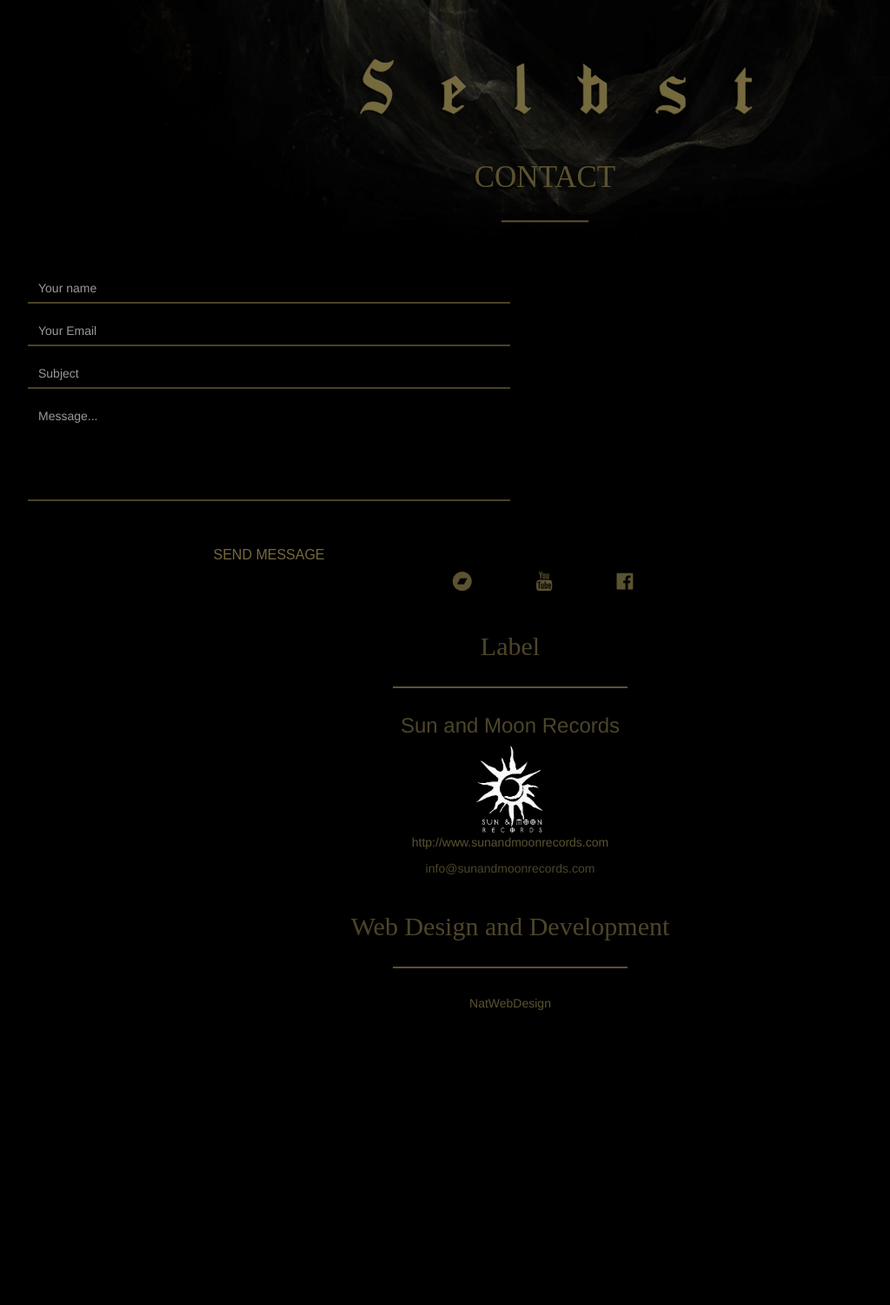
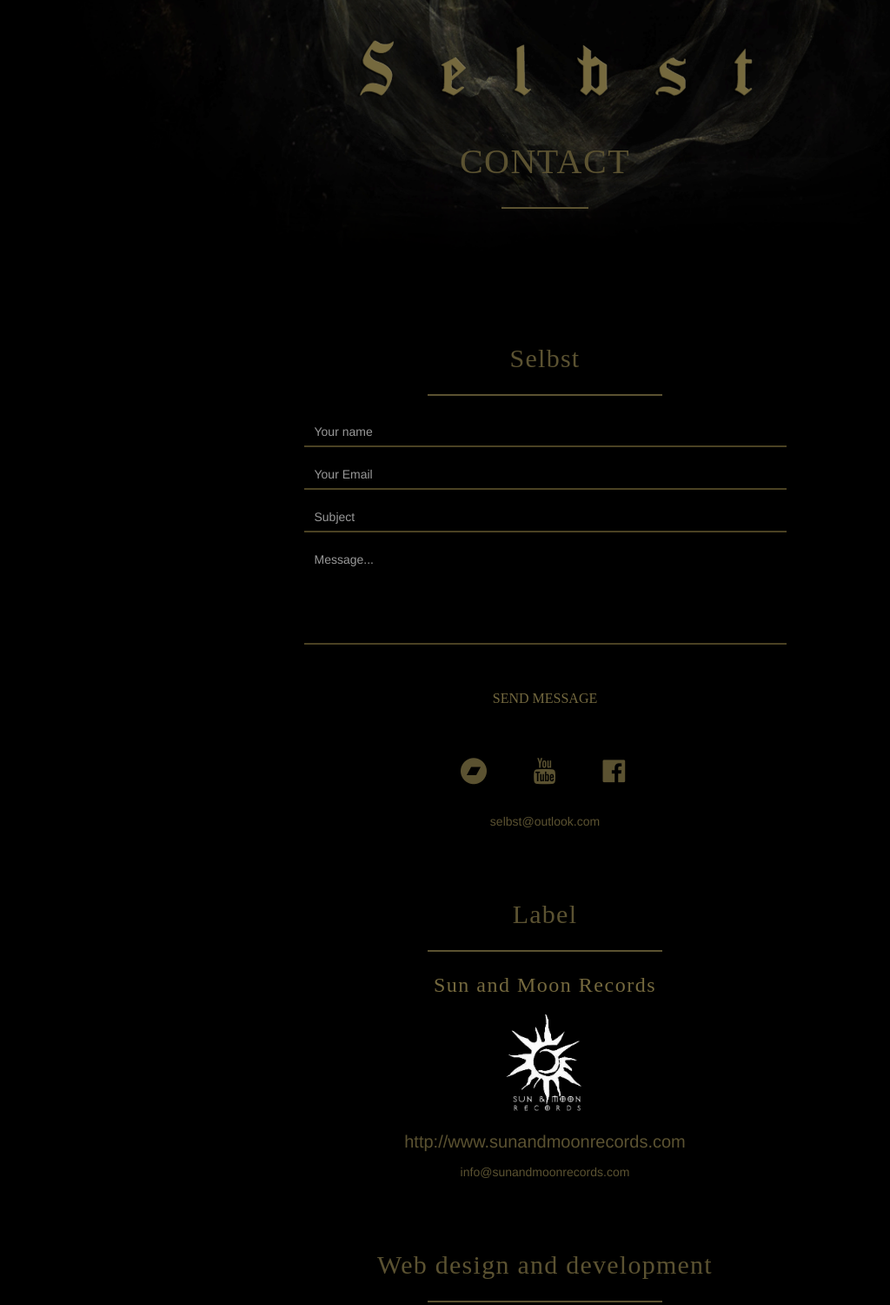
Before and after one commit to nashdfg/selbst, a plain HTML site: page contact.html in a window 1280 px wide. Shown: the part 85-1585 px from the top of the page at 87% size, without its empty margins (13-1037 px from the left). Before the commit the page ends 1248 px from the top, so only its background shows below. Drawn offline with Linux system fonts and the light colour scheme.

Commit message:
pagina contacto lista

```diff
--- a/contact.html
+++ b/contact.html
@@ -9,7 +9,9 @@
 	<link rel="stylesheet" href="css/animate.css">
 </head>
 <body>
-	<nav class="navbar navbar-default navbar-fixed-top" role="navigation">
+
+	<section class="header">
+	<nav class="navbar navbar-default navbar-top" role="navigation">
 		<div class="container-fluid">
 		    <div class="navbar-header">
 		      <button type="button" class="navbar-toggle" data-toggle="collapse" data-target="#bs-example-navbar-collapse-1">
@@ -32,24 +34,15 @@
 		</div>
 	</nav>
 
-	<header class="header">
-		<div class="texture">
-			<img src="img/texture.png" alt="" width="100%">
-		</div>
-		<div class="logo-2">
-			<img src="img/logo-top.png" class="animated fadeIn" id="logo-top" alt="" width="650px">
+			<img src="img/logo-top.png" class="animated fadeIn center-block" id="logo-top" alt="" width="650px">
 			<h2 class="text-center title">CONTACT</h2>
-		</div>
-	</header>
 
-	<section class="container-fluid contact">
-		<div class="container">
+	</section>
+
+		<main class="container">
 			<div class="row">
-
-				<article class="col-md-12 text-center">
-					<div class="container">
-					  <div class="row">
-					      <div class="col-md-6">
+				<section class="col-md-6 col-md-offset-3">
+					<h2 class="text-center subtitle">Selbst</h2>
 					<form id="contact-form" class="form" action="#" method="POST" role="form">
 						<div class="form-group">
 					    	<input type="text" class="form-control" id="name" name="name" placeholder="Your name" tabindex="1" required>
@@ -67,9 +60,42 @@
 			                <button type="submit" class="btn btn-start-order">Send Message</button>
 			            </div>
 					</form>
+
+		        	<div class="animated fadeIn text-center">
+						<ul class="list-inline">
+							<li class="social-list-element">
+								<a href="https://selbst.bandcamp.com/"><i class="fa fa-bandcamp" aria-hidden="true"></i></a>
+							</li>
+							<li class="social-list-element">
+								<a href="https://www.youtube.com/user/selbstvzla"><i class="fa fa-youtube" aria-hidden="true"></i></a>
+							</li>
+							<li class="social-list-element">
+								<a href="https://www.facebook.com/selbstbm/"><i class="fa fa-facebook-official" aria-hidden="true"></i></a>
+							</li>
+						</ul>
+
+						<p>selbst@outlook.com</p>
 					</div>
+
+					<div class="text-center center-block contact-section">
+						<h2 class="text-center subtitle">Label</h2>
+							<h3>Sun and Moon Records</h3>
+								<img src="img/smlogo.png" alt="" width="90px" class="img-responsive logo-smr">
+								<p>
+									<a href="http://www.sunandmoonrecords.com">http://www.sunandmoonrecords.com</a>
+								</p>
+								<p>info@sunandmoonrecords.com</p>
+
+						<h2 class="text-center subtitle">Web design and development</h2>
+							<h3>NatWebDesign</h3>
+								<p>
+									<a href="http://www.natwebdesign.com.ve">http://www.natwebdesign.com.ve</a>
+								</p>
+								<p>natashavillamizar@gmail.com</p>
 					</div>
+				</section>
 			</div>
+		</main>
 
 
 
@@ -86,39 +112,13 @@
 
 
 
-					<h2 class="text-center subtitle">Label</h2>
-					<h3>Sun and Moon Records</h3>
-					<img src="img/smlogo.png" alt="" width="80px" class="line">
-					<p><a href="http://www.sunandmoonrecords.com">http://www.sunandmoonrecords.com</a></p>
-					<p>info@sunandmoonrecords.com</p>
-
-					<h2 class="text-center subtitle">Web Design and Development</h2>
-					<a href="http://www.natwebdesign.com.ve">NatWebDesign</a>
-
-				</article>
-
-			</div>
-		</div>
-	</section>
 
 
 
 
-	<footer>
-		<div class="social-media animated fadeIn">
-			<ul class="list-inline">
-				<li>
-					<a href="https://selbst.bandcamp.com/" id="social-media"><i class="fa fa-bandcamp" aria-hidden="true"></i></a>
-				</li>
-				<li>
-					<a href="https://www.youtube.com/user/selbstvzla" id="social-media"><i class="fa fa-youtube" aria-hidden="true"></i></a>
-				</li>
-				<li>
-					<a href="https://www.facebook.com/selbstbm/" id="social-media"><i class="fa fa-facebook-official" aria-hidden="true"></i></a>
-				</li>
-			</ul>
-		</div>
-	</footer>
+
+
+
 
 </body>
 </html>
--- a/css/style.css
+++ b/css/style.css
@@ -6,6 +6,10 @@
 body{
   background-color: black;
 }
+
+
+
+
 
 .navbar-nav {
   width: 100%;
@@ -40,6 +44,10 @@ body{
   color: #75693e;
 }
 
+
+
+
+
 .front-page{
   background-image: url(../img/bg.jpg);
   background-repeat: no-repeat;
@@ -64,9 +72,9 @@ body{
   z-index: 2;
   left: 50%;
   transform: translate(-50%);
-    top: 0px;
-  opacity: 0.75;
-  filter: alpha(opacity=75);
+  top: 0px;
+  opacity: 0.8;
+  filter: alpha(opacity=80);
   width: 100%;
 }
 
@@ -87,27 +95,6 @@ body{
   color: #5b5231;
 }
 
-.title{
-  font-size: 35px;
-  font-family: seagram;
-  padding: 20px 0 0 0;
-}
-
-.subtitle{
-  font-size: 30px;
-  font-family: seagram;
-  padding: 20px 0 0 0;
-
-}
-
-.logo-2::after{
-  content: "";
-  display: block;
-  border: 1px solid #5b5231;
-  width: 100px;
-  margin: 30px auto;
-}
-
 .social-media{
   position: absolute;
   z-index: 7;
@@ -118,6 +105,7 @@ body{
 
 a{
   color: #5b5231;
+  font-size: 20px;
   -webkit-transition: all 400ms ease;
   -moz-transition: all 400ms ease;
   -ms-transition: all 400ms ease;
@@ -130,12 +118,54 @@ a:hover{
 }
 
 
-li>i{
-  margin: 0 50px;
+
+
+
+
+
+
+
+
+
+.header{
+  background-image: url(../img/texture.png);
+  background-size: cover;
+  background-repeat: no-repeat;
+  background-position: center;
+  height: 400px;
+  width: 100%;
+  color: #5b5231;
 }
 
-logo-top{
-  margin-bottom: 10px;
+.title{
+  font-size: 40px;
+  font-family: seagram;
+  padding: 20px 0 0 0;
+  letter-spacing: 1.5px;
+  color: #5b5231;
+}
+
+.subtitle{
+  font-size: 30px;
+  font-family: seagram;
+  padding: 20px 0 0 0;
+  letter-spacing: 1.25px;
+  color: #5b5231;
+  margin-top: 60px;
+}
+
+.title::after{
+  content: "";
+  display: block;
+  border: 1px solid #5b5231;
+  width: 100px;
+  margin: 30px auto;
+}
+
+#logo-top{
+  margin-bottom: 5px;
+  opacity: .7;
+  filter: alpha(opacity=70);
 }
 
 .overlay{
@@ -151,8 +181,6 @@ logo-top{
 }
 
 .contact{
-  position: absolute;
-  top: 50%;
   color: #4c452a;
 }
 
@@ -161,29 +189,40 @@ logo-top{
   display: block;
   border: 0.5px solid #5b5231;
   width: 270px;
-  margin: 30px auto;
-}
-
-footer{
-  bottom: 0;
-}
-
-#social-media{
-  color: #5b5231;
-  font-size: 22px;
-  padding: 30px;
-  -webkit-transition: all 400ms ease;
-  -moz-transition: all 400ms ease;
-  -ms-transition: all 400ms ease;
-  -o-transition: all 400ms ease;
-  transition: all 400ms ease;
-}
-
-.subtitle{
-
+  margin: 25px auto;
 }
 
 
+.social-list-element{
+  margin: 15px 20px;
+}
+
+.social-list-element>a{
+  font-size: 30px;
+}
+
+.contact-section{
+  color: #5b5231;
+}
+
+.contact-section>h3{
+  letter-spacing: 1.5px;
+  color: #75693e;
+  font-family: "seagram";
+}
+
+.contact-section>p>a{
+  font-size: 20px;
+}
+
+p{
+  font-size: 15;
+  color: #5b5231;
+}
+
+.logo-smr{
+  margin: 20px auto;
+}
 
 
 
@@ -232,7 +271,7 @@ textarea {
     border: 1px solid #000;
     border-radius: 3px;
     color: #74693f;
-    font-family: "Raleway", sans-serif;
+    font-family: "seagram";
     font-size: 16px;
     line-height: inherit;
     margin: 20px 0;
```
Also changed, not shown: index.html (+9 -11 lines). Lines whose indentation alone changed are shown as unchanged.
